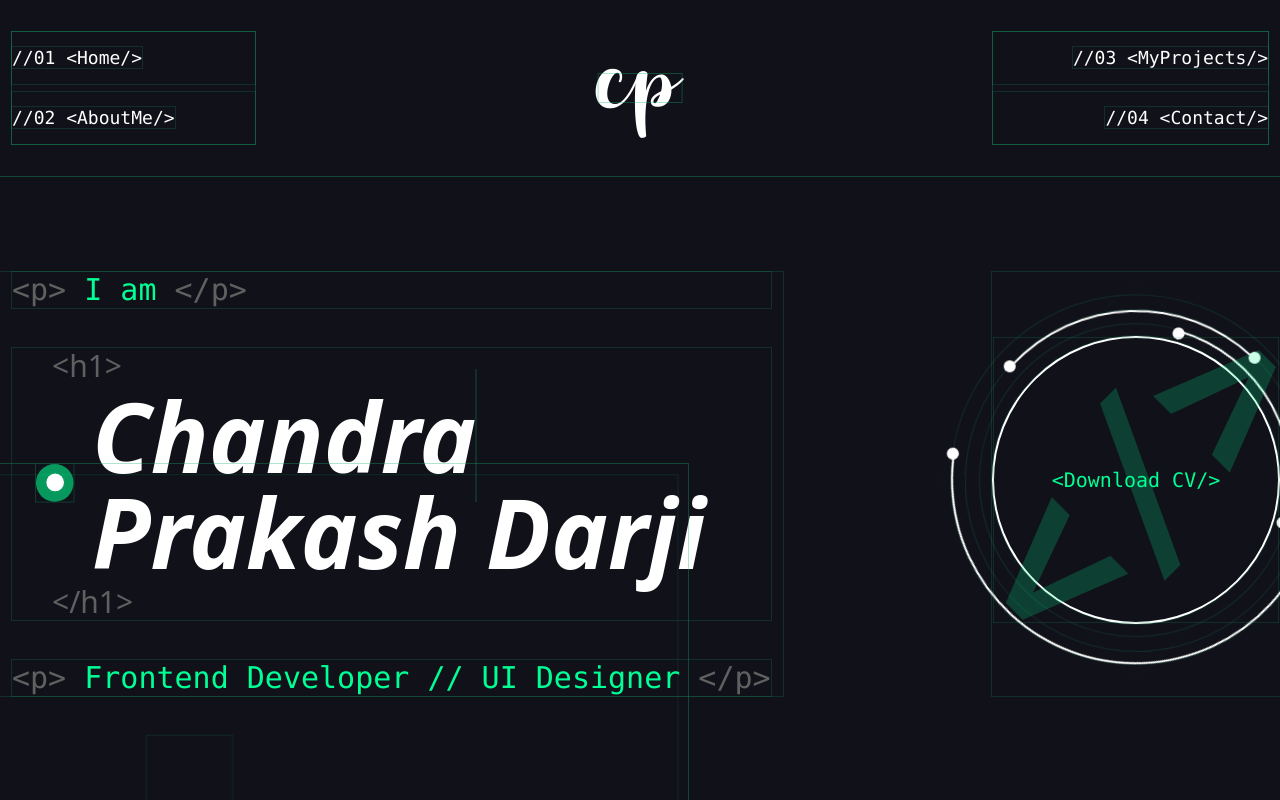
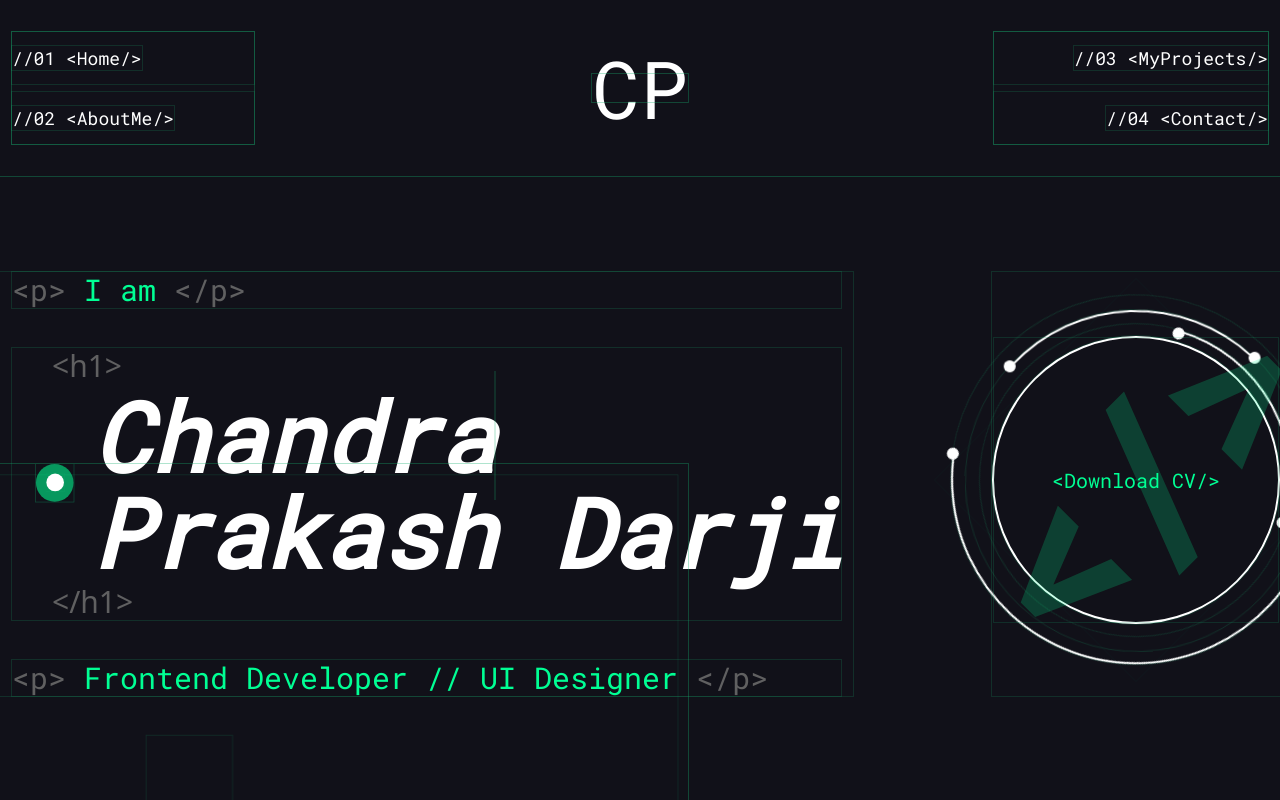
Before and after one commit to Chandraprakash-Darji/portfolio-ex, a React (Create React App) app: page / in a window 1280 px wide. Shown: the top 800 px of the page. Built offline with nearby package versions, Linux system fonts and the light colour scheme; what tailwindcss-magic would draw is missing.

Commit message:
removed hack and Greseter font Added Roboto

```diff
--- a/public/index.html
+++ b/public/index.html
@@ -44,6 +44,14 @@
         <meta name="theme-color" content="#111119" />
         <link rel="apple-touch-icon" href="%PUBLIC_URL%/logo192.png" />
         <link rel="manifest" href="%PUBLIC_URL%/manifest.json" />
+
+        <!-- Fonts -->
+        <link rel="preconnect" href="https://fonts.googleapis.com" />
+        <link rel="preconnect" href="https://fonts.gstatic.com" crossorigin />
+        <link
+            href="https://fonts.googleapis.com/css2?family=Roboto+Condensed:ital,wght@1,700&family=Roboto+Mono&family=Roboto:wght@400;700&display=swap"
+            rel="stylesheet"
+        />
     </head>
     <body>
         <div id="root"></div>
--- a/src/styles/hack-subset.css
+++ /dev/null
@@ -1,37 +0,0 @@
-/*!
- *  Hack typeface https://github.com/source-foundry/Hack
- *  License: https://github.com/source-foundry/Hack/blob/master/LICENSE.md
- */
-/* FONT PATHS
- * -------------------------- */
-@font-face {
-    font-family: "Hack";
-    src: url("../assets/fonts/Hack/hack-regular-subset.woff2") format("woff2"),
-        url("../assets/fonts/Hack/hack-regular-subset.woff") format("woff");
-    font-weight: 400;
-    font-style: normal;
-}
-
-@font-face {
-    font-family: "Hack";
-    src: url("../assets/fonts/Hack/hack-bold-subset.woff2") format("woff2"),
-        url("../assets/fonts/Hack/hack-bold-subset.woff") format("woff");
-    font-weight: 700;
-    font-style: normal;
-}
-
-@font-face {
-    font-family: "Hack";
-    src: url("../assets/fonts/Hack/hack-italic-subset.woff2") format("woff2");
-    font-weight: 400;
-    font-style: italic;
-}
-
-@font-face {
-    font-family: "Hack";
-    src: url("../assets/fonts/Hack/hack-bolditalic-subset.woff2")
-            format("woff2"),
-        url("../assets/fonts/Hack/hack-bolditalic-subset.woff") format("woff");
-    font-weight: 700;
-    font-style: italic;
-}
--- a/src/styles/hack.css
+++ /dev/null
@@ -1,37 +0,0 @@
-/*!
- *  Hack typeface https://github.com/source-foundry/Hack
- *  License: https://github.com/source-foundry/Hack/blob/master/LICENSE.md
- */
-/* FONT PATHS
- * -------------------------- */
-@font-face {
-    font-family: "Hack";
-    src: url("../assets/fonts/Hack/hack-regular.woff2") format("woff2"),
-        url("../assets/fonts/Hack/hack-regular.woff") format("woff");
-    font-weight: 400;
-    font-style: normal;
-}
-
-@font-face {
-    font-family: "Hack";
-    src: url("../assets/fonts/Hack/hack-bold.woff2") format("woff2"),
-        url("../assets/fonts/Hack/hack-bold.woff") format("woff");
-    font-weight: 700;
-    font-style: normal;
-}
-
-@font-face {
-    font-family: "Hack";
-    src: url("../assets/fonts/Hack/hack-italic.woff2") format("woff2"),
-        url("../assets/fonts/Hack/hack-italic.woff") format("woff");
-    font-weight: 400;
-    font-style: italic;
-}
-
-@font-face {
-    font-family: "Hack";
-    src: url("../assets/fonts/Hack/hack-bolditalic.woff2") format("woff2"),
-        url("../assets/fonts/Hack/hack-bolditalic.woff") format("woff");
-    font-weight: 700;
-    font-style: italic;
-}
--- a/src/styles/index.css
+++ b/src/styles/index.css
@@ -1,27 +1,6 @@
 @tailwind base;
 @tailwind components;
 @tailwind utilities;
-
-@import url("./hack-subset.css");
-@import url("./hack.css");
-@font-face {
-    font-family: "Grestal Script DEMO Regular";
-    src: url("../assets/fonts/grestal_script/0b20bf09bb1c168ea91b40f94974ab58.eot"); /* IE9*/
-    src: url("../assets/fonts/grestal_script/0b20bf09bb1c168ea91b40f94974ab58.eot?#iefix")
-            format("embedded-opentype"),
-        /* IE6-IE8 */
-            url("../assets/fonts/grestal_script/0b20bf09bb1c168ea91b40f94974ab58.woff2")
-            format("woff2"),
-        /* chrome、firefox */
-            url("../assets/fonts/grestal_script/0b20bf09bb1c168ea91b40f94974ab58.woff")
-            format("woff"),
-        /* chrome、firefox */
-            url("../assets/fonts/grestal_script/0b20bf09bb1c168ea91b40f94974ab58.ttf")
-            format("truetype"),
-        /* chrome、firefox、opera、Safari, Android, iOS 4.2+*/
-            url("../assets/fonts/grestal_script/0b20bf09bb1c168ea91b40f94974ab58.svg#Grestal Script DEMO Regular")
-            format("svg"); /* iOS 4.1- */
-}
 
 ::-webkit-scrollbar {
     background-color: #2d2d35;
--- a/tailwind.config.js
+++ b/tailwind.config.js
@@ -10,8 +10,12 @@
                 mainDark: "#606061",
             },
             fontFamily: {
-                Hack: ["Hack", ...defaultTheme.fontFamily.sans],
-                Grestal: ["Grestal Script DEMO Regular", "cursive"],
+                Roboto: ["Roboto", ...defaultTheme.fontFamily.sans],
+                RobotoCondensed: [
+                    "Roboto Condensed",
+                    ...defaultTheme.fontFamily.sans,
+                ],
+                mono: ["Roboto Mono", ...defaultTheme.fontFamily.mono],
             },
         },
     },
```
